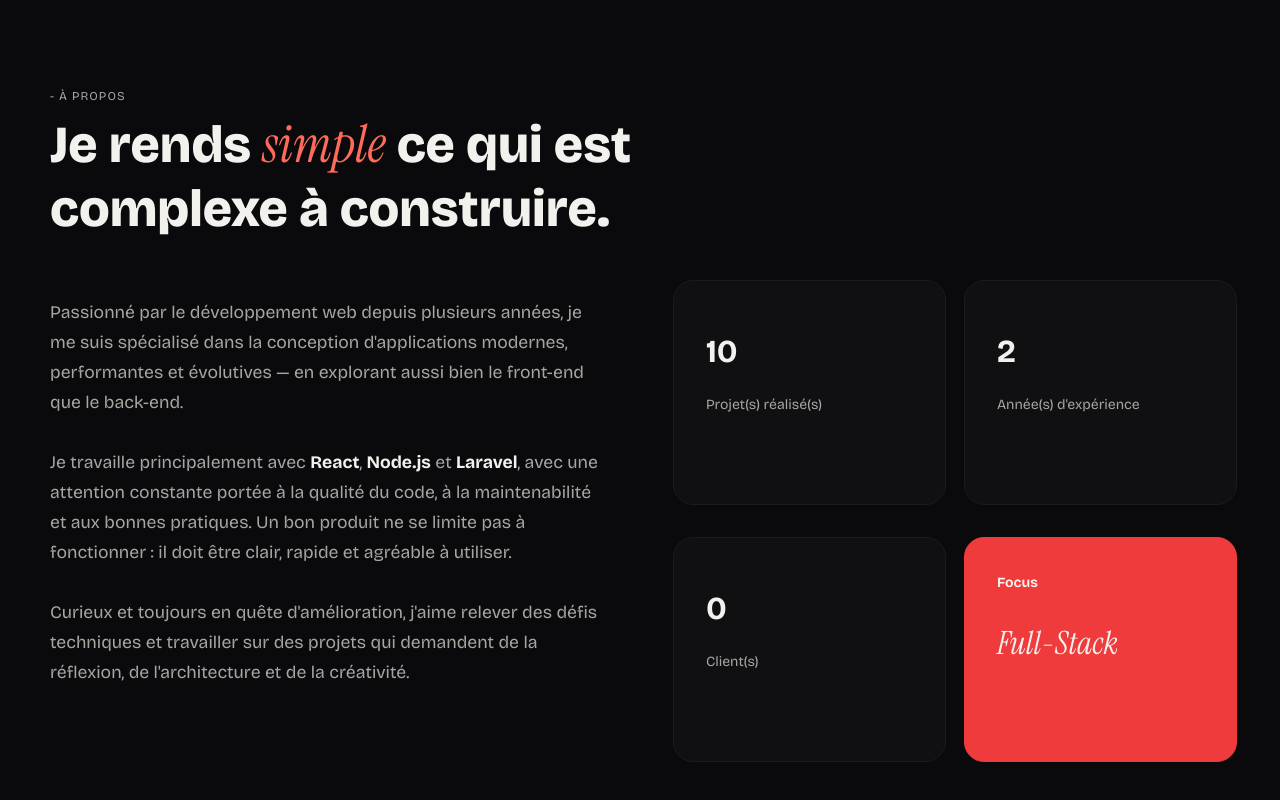
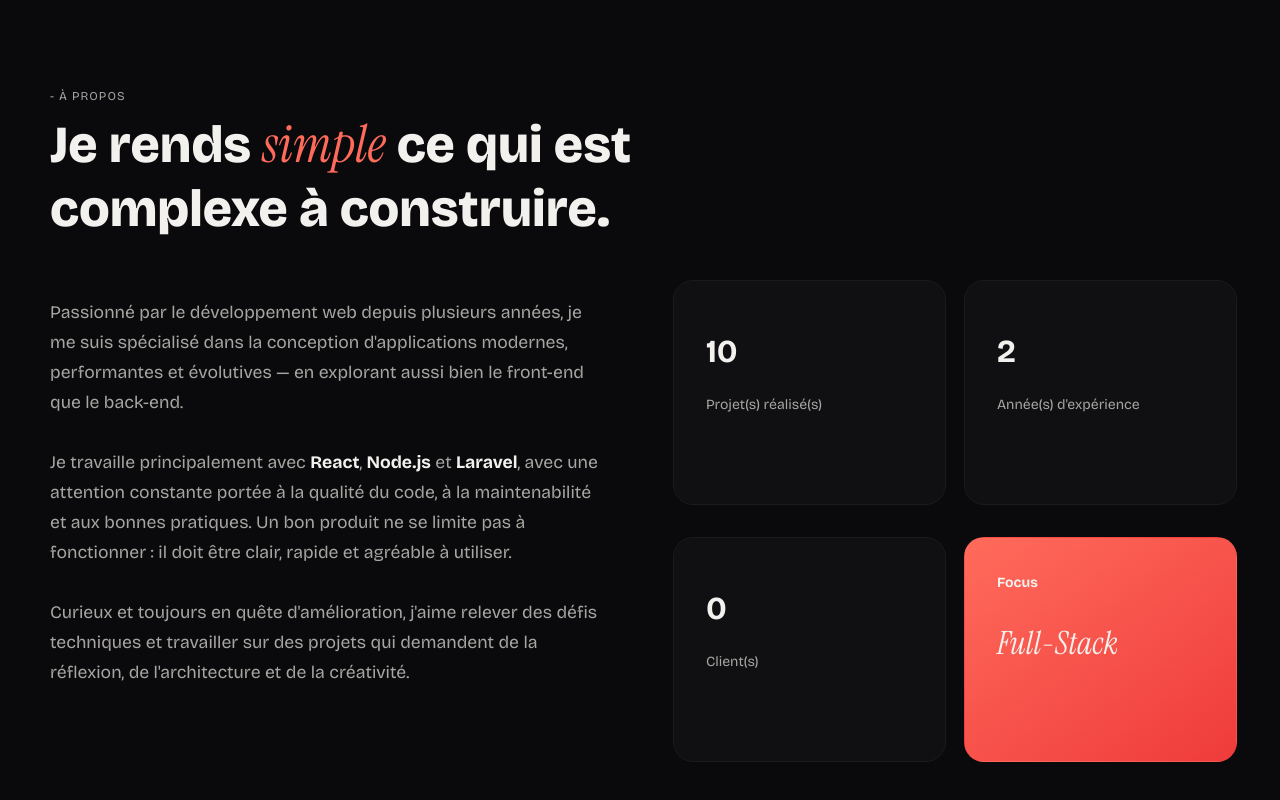
Before and after one commit to MNolhan/Nolhan-Portfolio, a React (Vite) app in the folder Frontend-Portfolio/: page / in a window 1280 px wide. Shown: the part 1061-1861 px from the top of the page. Built offline with nearby package versions, Linux system fonts and the light colour scheme; no server answers.

Commit message:
Style : Petite modification du bg de la cardapropos red

```diff
--- a/Frontend-Portfolio/src/v2/styles/components/__card_apropos.scss
+++ b/Frontend-Portfolio/src/v2/styles/components/__card_apropos.scss
@@ -33,8 +33,8 @@
     }
 
     &-red{
-        background-color: $textred;
-        border : 1px solid $textred;
+        background: linear-gradient(0.9turn, $textred, $textred-soft);
+        border : 1px solid transparent;
 
         &-title{
             font-size: 0.875rem;
@@ -48,7 +48,7 @@
         }
 
         &:hover{
-            border : 1px solid $textred;
+            border : 1px solid transparent;
             cursor: pointer;
         }
     }
```
